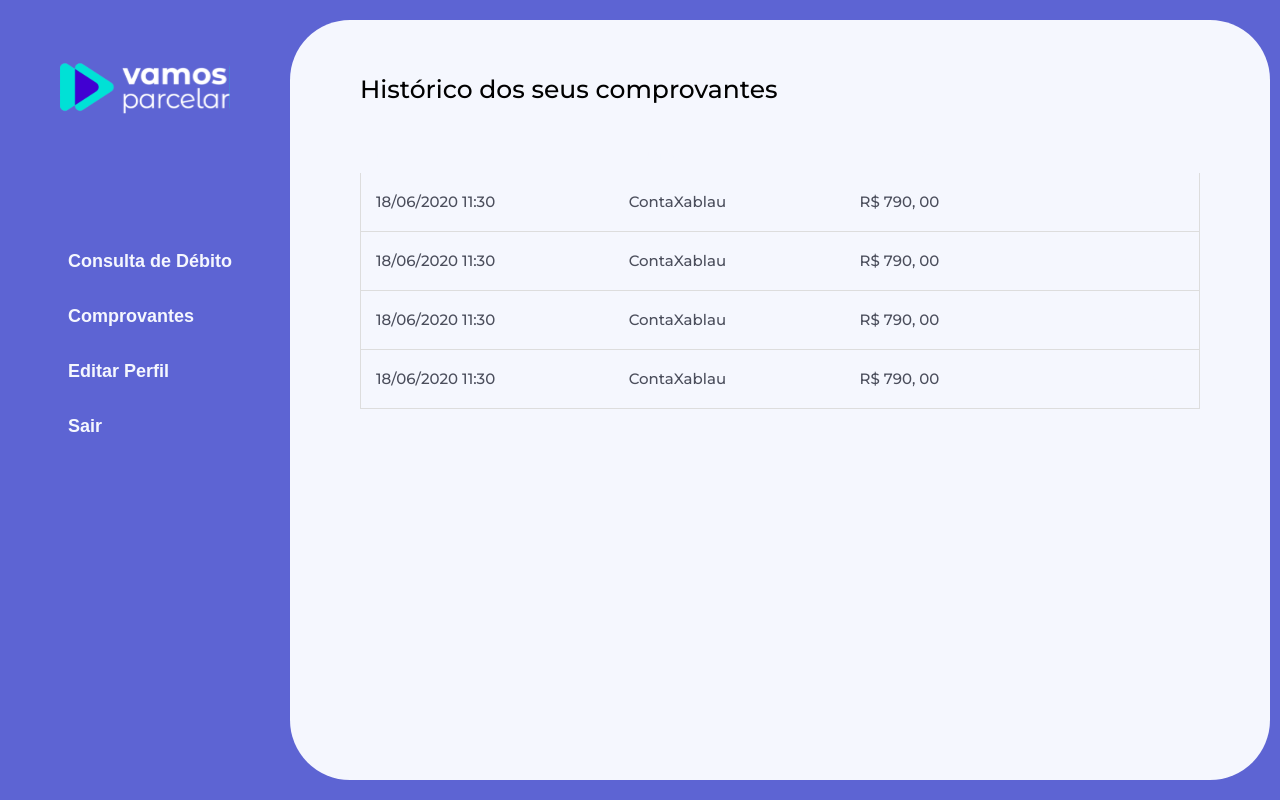
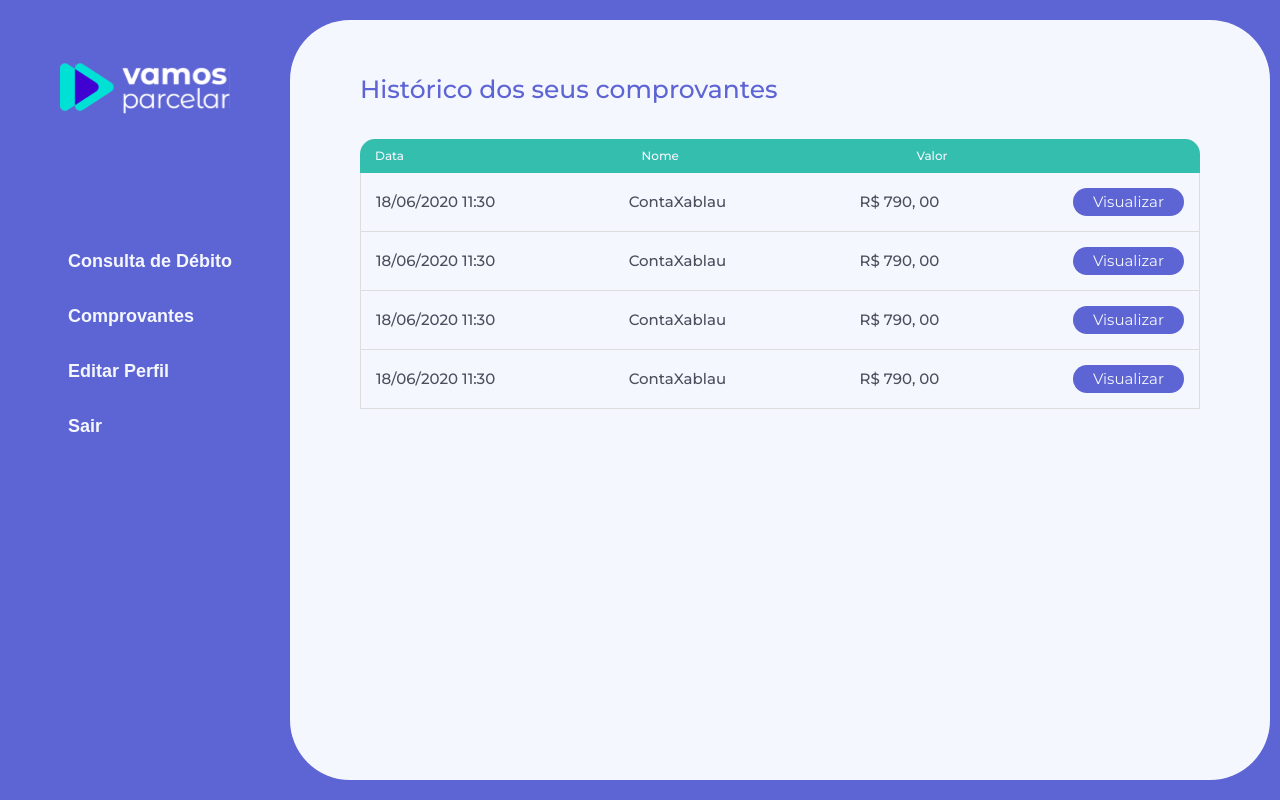
Before and after one commit to Vamos-Parcelar-Lift-Learning/Frontend, a React (Create React App) app: page /receipt in a window 1280 px wide. Built offline with nearby package versions, Linux system fonts and the light colour scheme.

Commit message:
resolvendo conflito

```diff
--- a/src/pages/ReceiptList/styles.ts
+++ b/src/pages/ReceiptList/styles.ts
@@ -45,7 +45,7 @@
 export const HeaderTr = styled.tr`
   display: flex;
   flex-direction: row;
-  background-color: ${colors.tertiary};
+  background-color: ${colors.TERTIARY};
   border-top-left-radius: 15px;
   border-top-right-radius: 15px;
   color: ${colors.fontPrimary};
@@ -65,17 +65,17 @@
   font-weight: 500;
   font-size: 25px;
   line-height: 39px;
-  color: ${colors.primary};
+  color: ${colors.PRIMARY};
 `;
 
 export const Button = styled.button`
-  color: ${colors.primary};
+  color: ${colors.PRIMARY};
   font-family: 'Montserrat';
   font-style: normal;
   font-size: 15px;
   line-height: 18px;
   color: ${colors.fontPrimary};
-  background-color: ${colors.primary};
+  background-color: ${colors.PRIMARY};
   border-radius: 60px;
   padding: 5px 20px;
   cursor: pointer;
```
